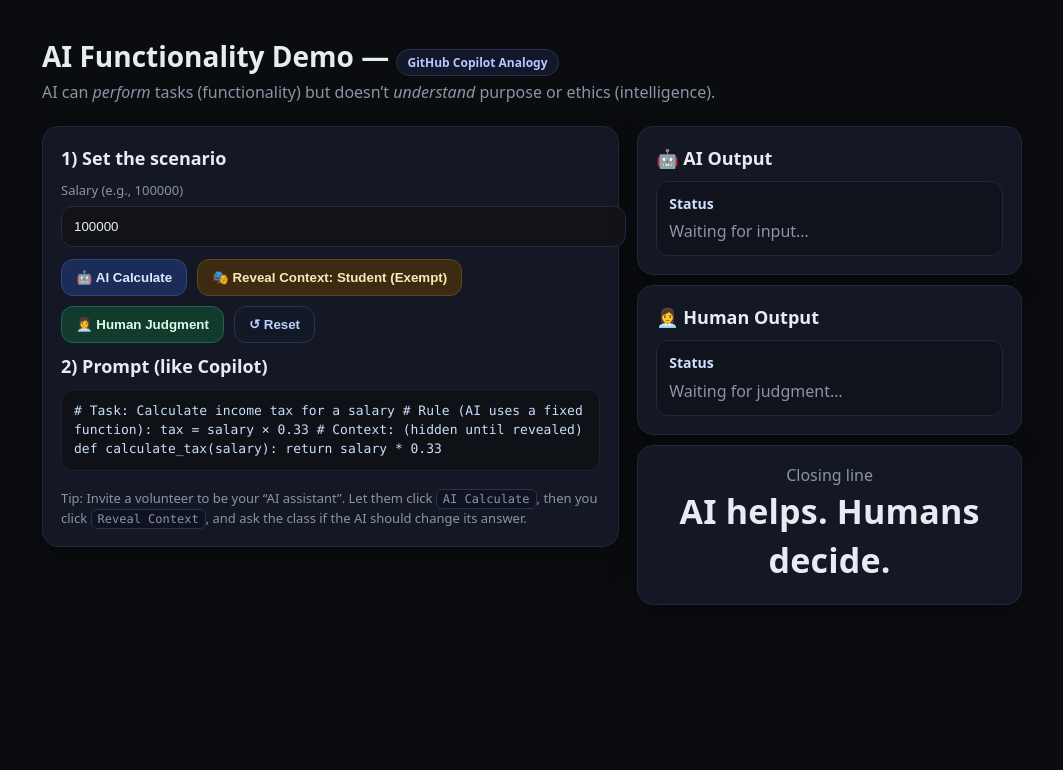
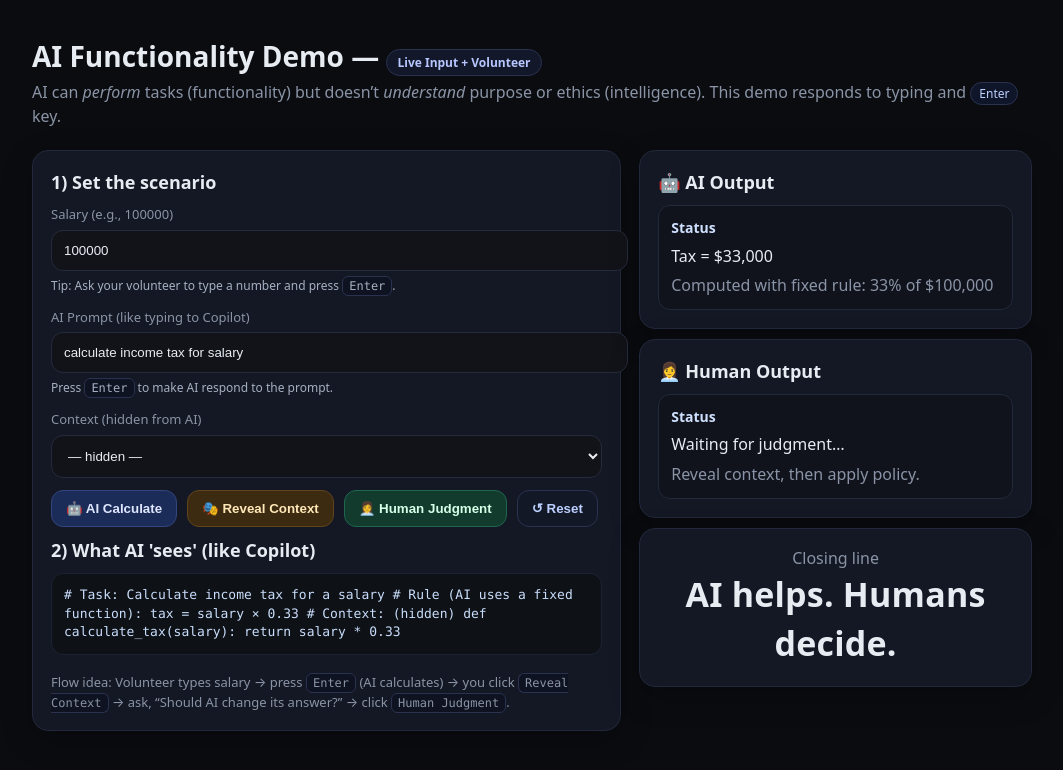
Before and after one commit to suzzyzhang58-eng/702-Presentation, a plain HTML site: page index.html in a window 1280 px wide. Both pictures are taken after a click on the button "🤖 AI Calculate". Shown: the whole page, without its empty margins (108-1171 px from the left). Drawn offline with Linux system fonts and the light colour scheme.

Commit message:
Refactor index.html for improved interactivity
Updated title and improved input handling for salary and prompt interactions. Enhanced user experience with hints and context reveal functionality.

```diff
--- a/index.html
+++ b/index.html
@@ -3,19 +3,19 @@
 <head>
 <meta charset="utf-8" />
 <meta name="viewport" content="width=device-width,initial-scale=1" />
-<title>AI Functionality Demo — GitHub Copilot Example</title>
+<title>AI Functionality Demo — Live Input (GitHub Copilot Analogy)</title>
 <style>
   :root { --bg:#0b0c10; --panel:#121318; --muted:#8a94a6; --text:#e7ecf3; --brand:#7aa2ff; --ok:#71f0b6; --warn:#ffcc66; --bad:#ff7a90; --code:#0e1116; --card:#141824; }
   html,body { margin:0; height:100%; background:var(--bg); color:var(--text); font:16px/1.45 system-ui,-apple-system,Segoe UI,Roboto,Helvetica,Arial; }
-  .wrap { max-width:980px; margin:0 auto; padding:28px 16px 40px; }
+  .wrap { max-width:1000px; margin:0 auto; padding:28px 16px 40px; }
   h1 { font-size:28px; margin:8px 0 4px; }
   .sub { color:var(--muted); margin-bottom:22px; }
   .grid { display:grid; grid-template-columns: 1.2fr 0.8fr; gap:18px; align-items:start; }
   .card { background:var(--card); border:1px solid #22283b; border-radius:16px; padding:18px; box-shadow:0 10px 30px rgba(0,0,0,.25); }
   .card h2 { margin:0 0 10px; font-size:18px; }
   label { display:block; font-size:13px; color:var(--muted); margin-bottom:6px; }
-  input[type="number"] { width:100%; padding:12px 12px; border-radius:12px; background:var(--panel); color:var(--text); border:1px solid #242b3d; outline:none; }
-  input[type="number"]:focus { border-color:var(--brand); box-shadow:0 0 0 3px rgba(122,162,255,.15); }
+  input[type="number"], input[type="text"], select { width:100%; padding:12px 12px; border-radius:12px; background:var(--panel); color:var(--text); border:1px solid #242b3d; outline:none; }
+  input[type="number"]:focus, input[type="text"]:focus, select:focus { border-color:var(--brand); box-shadow:0 0 0 3px rgba(122,162,255,.15); }
   .row { display:flex; gap:10px; flex-wrap:wrap; margin-top:12px; }
   button { cursor:pointer; border:1px solid #2a3250; background:#172036; color:#dfe7ff; padding:10px 14px; border-radius:12px; transition:.15s transform ease, .15s background ease, .15s border-color ease; font-weight:600; }
   button:hover { transform:translateY(-1px); border-color:#3a4580; }
@@ -34,39 +34,54 @@
   .stack { display:flex; flex-direction:column; gap:10px; }
   .footer { margin-top:18px; color:var(--muted); font-size:13px; }
   .kbd { font-family:ui-monospace,SFMono-Regular,Consolas,Menlo,monospace; background:#0f1220; border:1px solid #2a3250; padding:2px 6px; border-radius:6px; font-size:12px; }
+  .hint { font-size:12px; color:#a6b0c2; margin-top:6px; }
+  .badge { display:inline-block; padding:2px 8px; border-radius:999px; font-size:12px; border:1px solid #2a3250; background:#10162a; color:#bcd0ff; }
 </style>
 </head>
 <body>
   <div class="wrap">
-    <h1>AI Functionality Demo — <span class="pill">GitHub Copilot Analogy</span></h1>
-    <div class="sub">AI can <em>perform</em> tasks (functionality) but doesn’t <em>understand</em> purpose or ethics (intelligence).</div>
+    <h1>AI Functionality Demo — <span class="pill">Live Input + Volunteer</span></h1>
+    <div class="sub">AI can <em>perform</em> tasks (functionality) but doesn’t <em>understand</em> purpose or ethics (intelligence). This demo responds to typing and <span class="badge">Enter</span> key.</div>
 
     <div class="grid">
       <!-- Left: Controls + Prompt-as-code -->
       <div class="card">
         <h2>1) Set the scenario</h2>
         <label for="salary">Salary (e.g., 100000)</label>
-        <input id="salary" type="number" min="0" step="100" value="100000" />
+        <input id="salary" type="number" min="0" step="100" value="100000" placeholder="Enter salary and press Enter…" />
+        <div class="hint">Tip: Ask your volunteer to type a number and press <span class="kbd">Enter</span>.</div>
+
+        <label for="promptInput" style="margin-top:12px;">AI Prompt (like typing to Copilot)</label>
+        <input id="promptInput" type="text" placeholder="e.g., calculate income tax for salary" value="calculate income tax for salary" />
+        <div class="hint">Press <span class="kbd">Enter</span> to make AI respond to the prompt.</div>
+
+        <label for="context" style="margin-top:12px;">Context (hidden from AI)</label>
+        <select id="context">
+          <option value="none" selected>— hidden —</option>
+          <option value="student">Student (exempt)</option>
+          <option value="senior">Senior (10% rebate)</option>
+          <option value="nonresident">Non-resident (flat 15%)</option>
+        </select>
 
         <div class="row">
           <button class="btn-primary" id="btn-ai">🤖 AI Calculate</button>
-          <button class="btn-warn" id="btn-context">🎭 Reveal Context: Student (Exempt)</button>
+          <button class="btn-warn" id="btn-reveal">🎭 Reveal Context</button>
           <button class="btn-ok" id="btn-human">👩‍💼 Human Judgment</button>
           <button class="btn-ghost" id="btn-reset">↺ Reset</button>
         </div>
 
         <div style="height:10px"></div>
 
-        <h2>2) Prompt (like Copilot)</h2>
-        <div class="code" id="prompt">
+        <h2>2) What AI 'sees' (like Copilot)</h2>
+        <div class="code" id="promptView">
 # Task: Calculate income tax for a salary
 # Rule (AI uses a fixed function): tax = salary × 0.33
-# Context: (hidden until revealed)
+# Context: (hidden)
 def calculate_tax(salary):
     return salary * 0.33
         </div>
 
-        <div class="footer">Tip: Invite a volunteer to be your “AI assistant”. Let them click <span class="kbd">AI Calculate</span>, then you click <span class="kbd">Reveal Context</span>, and ask the class if the AI should change its answer.</div>
+        <div class="footer">Flow idea: Volunteer types salary → press <span class="kbd">Enter</span> (AI calculates) → you click <span class="kbd">Reveal Context</span> → ask, “Should AI change its answer?” → click <span class="kbd">Human Judgment</span>.</div>
       </div>
 
       <!-- Right: Outputs -->
@@ -99,45 +114,135 @@ def calculate_tax(salary):
 (function(){
   const $ = (id)=>document.getElementById(id);
   const salaryEl = $('salary');
+  const promptInput = $('promptInput');
+  const contextEl = $('context');
   const aiOut = $('ai-out');
   const humanOut = $('human-out');
-  const prompt = $('prompt');
+  const promptView = $('promptView');
 
   let contextRevealed = false;
 
-  function fmt(n){
-    return Number(n).toLocaleString(undefined,{maximumFractionDigits:0});
+  function fmtMoney(n, decimals=0){
+    const num = Number(n||0);
+    return num.toLocaleString(undefined,{minimumFractionDigits:decimals, maximumFractionDigits:decimals});
   }
 
-  function setAI(status, detail, tone=''){
-    aiOut.innerHTML = `
-      <h3>Status</h3>
-      <div>${status}</div>
-      ${detail ? `<div class="muted" style="margin-top:6px">${detail}</div>`:''}
-      ${tone ? `<div class="muted" style="margin-top:6px"><em>${tone}</em></div>`:''}
-    `;
-  }
-  function setHuman(status, detail){
-    humanOut.innerHTML = `
-      <h3>Status</h3>
-      <div>${status}</div>
-      ${detail ? `<div class="muted" style="margin-top:6px">${detail}</div>`:''}
-    `;
-  }
-
-  function reset(){
-    contextRevealed = false;
-    salaryEl.value = 100000;
-    setAI('Waiting for input…','Click “AI Calculate” to perform the function.');
-    setHuman('Waiting for judgment…','Reveal context, then apply policy.');
-    prompt.textContent =
+  function updatePromptView(){
+    const ctx = contextRevealed ? contextEl.value : 'hidden';
+    const ctxText =
+      ctx === 'hidden' ? '(hidden)' :
+      ctx === 'student' ? 'Student (exempt)' :
+      ctx === 'senior' ? 'Senior (10% rebate)' :
+      ctx === 'nonresident' ? 'Non-resident (flat 15%)' : '(hidden)';
+    promptView.textContent =
 `# Task: Calculate income tax for a salary
 # Rule (AI uses a fixed function): tax = salary × 0.33
-# Context: (hidden until revealed)
+# Context: ${ctxText}
 def calculate_tax(salary):
     return salary * 0.33`;
   }
 
-  $('btn-ai').addEventListener('click', ()=>{
+  function setAI(primary, secondary, note){
+    aiOut.innerHTML = `
+      <h3>Status</h3>
+      <div>${primary}</div>
+      ${secondary?'<div class="muted" style="margin-top:6px">'+secondary+'</div>':''}
+      ${note?'<div class="muted" style="margin-top:6px"><em>'+note+'</em></div>':''}
+    `;
+  }
+  function setHuman(primary, secondary){
+    humanOut.innerHTML = `
+      <h3>Status</h3>
+      <div>${primary}</div>
+      ${secondary?'<div class="muted" style="margin-top:6px">'+secondary+'</div>':''}
+    `;
+  }
+
+  function aiCalculate(){
     const s = Number(salaryEl.value||0);
-    con
+    if (!s || s<0) {
+      setAI('Invalid input.','Please type a positive salary and press Enter.');
+      return;
+    }
+    // AI fixed rule: 33%, always ignores context
+    const tax = s * 0.33;
+    setAI(`Tax = $${fmtMoney(tax)}`, `Computed with fixed rule: 33% of $${fmtMoney(s)}`, contextRevealed ? 'Context ignored.' : '');
+  }
+
+  function humanJudge(){
+    const s = Number(salaryEl.value||0);
+    if (!contextRevealed) {
+      setHuman('Insufficient context.','Humans ask: Who is the taxpayer? Any exemptions? What’s the policy?');
+      return;
+    }
+    if (!s || s<0) {
+      setHuman('Invalid salary.','Please enter a positive number.');
+      return;
+    }
+    const ctx = contextEl.value;
+    let result = 0;
+    let reason = '';
+    if (ctx === 'student') {
+      result = 0;
+      reason = 'Student exemption policy applied.';
+    } else if (ctx === 'senior') {
+      // senior: 10% rebate on tax
+      const base = s * 0.33;
+      result = base * 0.90;
+      reason = 'Senior rebate: 10% of tax reduced.';
+    } else if (ctx === 'nonresident') {
+      result = s * 0.15;
+      reason = 'Non-resident flat tax at 15%.';
+    } else {
+      result = s * 0.33;
+      reason = 'No special context; default rule applies.';
+    }
+    setHuman(`Tax = $${fmtMoney(result)}`, `Reason: ${reason}`);
+  }
+
+  function resetAll(){
+    contextRevealed = false;
+    salaryEl.value = 100000;
+    promptInput.value = 'calculate income tax for salary';
+    contextEl.value = 'none';
+    setAI('Waiting for input…','Ask your volunteer to type a salary and press Enter.');
+    setHuman('Waiting for judgment…','Reveal context, then apply policy.');
+    updatePromptView();
+  }
+
+  // Event listeners
+  $('btn-ai').addEventListener('click', aiCalculate);
+  $('btn-human').addEventListener('click', humanJudge);
+  $('btn-reset').addEventListener('click', resetAll);
+  $('btn-reveal').addEventListener('click', ()=>{
+    contextRevealed = true;
+    updatePromptView();
+    // If AI already calculated, note that it won't self-correct
+    if (aiOut.textContent.includes('Tax =')) {
+      setAI(aiOut.querySelector('div:nth-child(2)').textContent, 'Context revealed. AI output unchanged.', 'AI performs function; it does not interpret purpose.');
+    }
+  });
+
+  // Live interactions
+  salaryEl.addEventListener('keydown', (e)=>{
+    if (e.key === 'Enter') aiCalculate();
+  });
+  promptInput.addEventListener('keydown', (e)=>{
+    if (e.key === 'Enter') {
+      // Only react to prompts that include 'tax' to mimic Copilot
+      const q = (promptInput.value||'').toLowerCase();
+      if (q.includes('tax')) aiCalculate();
+      else setAI('No action.','AI only responds to tax-related prompts in this demo.');
+    }
+  });
+  salaryEl.addEventListener('input', ()=>{
+    // If AI has already run once, let changes re-run to feel "live"
+    if (aiOut.textContent.includes('Tax =')) aiCalculate();
+  });
+
+  // Init
+  resetAll();
+})();
+</script>
+</body>
+</html>
```
